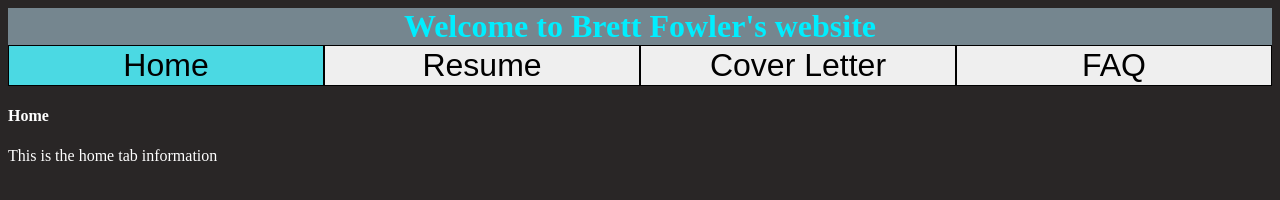
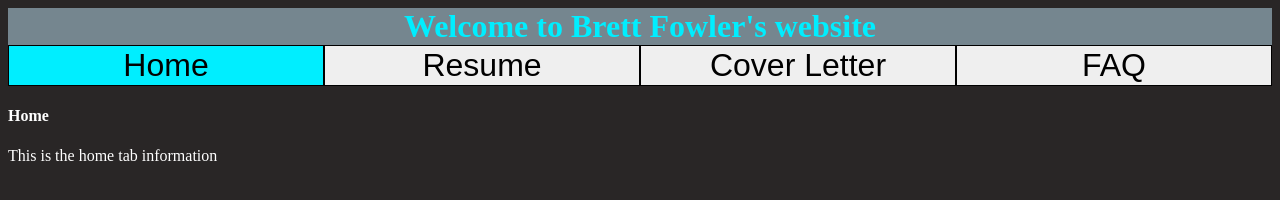
Before and after one commit to b16fowler/b16fowler.github.io, a website: page index.html in a window 1280 px wide. Drawn offline with Linux system fonts and the light colour scheme.

```diff
--- a/src/index.css
+++ b/src/index.css
@@ -17,7 +17,7 @@
 }
 
 .active {
-  background-color: #4bd9e3;
+  background-color: #00eeff;
 }
 
 .tab button:hover {
```
